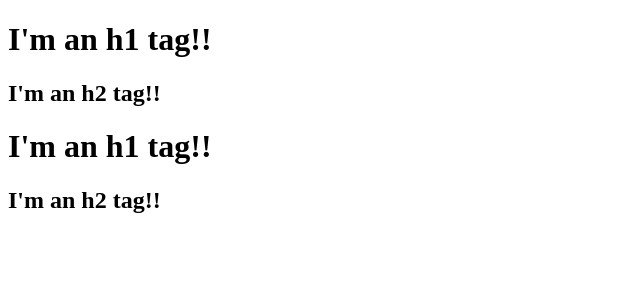
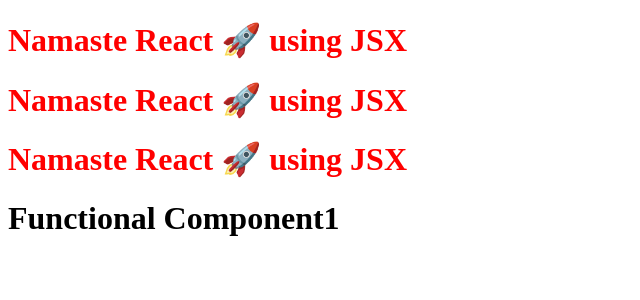
Before and after one commit to siddhanthakur43/React, a React (Vite) app: page / in a window 1280 px wide. Shown: the top 300 px of the page, without its empty margins (0-640 px from the left). Built offline with nearby package versions, Linux system fonts and the light colour scheme.

Commit message:
Episode 3

```diff
--- a/App.js
+++ b/App.js
@@ -1,12 +1,20 @@
 import React from "react";
 import ReactDOM from "react-dom/client";
 
-const parent = React.createElement('div', {id: 'parent'},
- [React.createElement('div', {id: 'child1'},
-  [React.createElement('h1', {}, "I'm an h1 tag!!"),
-   React.createElement('h2', {}, "I'm an h2 tag!!")]),
-   React.createElement('div', {id: 'child2'},
-   [React.createElement('h1', {}, "I'm an h1 tag!!"),
-    React.createElement('h2', {}, "I'm an h2 tag!!")])]);
+//React Element
+const JsxHeading = () =>(
+    <h1 id="heading" className="sid" tabIndex='5'>
+        Namaste React 🚀 using JSX
+    </h1>);
+
+//React Functional Component
+const FunctionalComponent1 = () => (
+    <div id="container">
+        {JsxHeading()}
+        <JsxHeading />
+        <JsxHeading></JsxHeading>
+        <h1 id="heading1">Functional Component1</h1>
+    </div>
+);
 const root = ReactDOM.createRoot(document.getElementById('root'));
-root.render(parent);
+root.render(<FunctionalComponent1 />);
--- a/index.html
+++ b/index.html
@@ -8,7 +8,7 @@
 </head>
 <body>
     <div id="root">
-        <h1> Not Rendered</h1>
+        <h1>Not Rendered!!</h1>
     </div>
     <script type="module" src="./App.js">
     </script>
--- a/package.json
+++ b/package.json
@@ -3,7 +3,9 @@
   "version": "1.0.0",
   "description": "This is Namaste React By Siddhant",
   "scripts": {
-    "test": "jest"
+    "start": "parcel index.html",
+    "test": "jest",
+    "build": "parcel build index.html"
   },
   "repository": {
     "type": "git",
```
Also changed, not shown: 1 other file (tests, documents, lock files or other folders).
